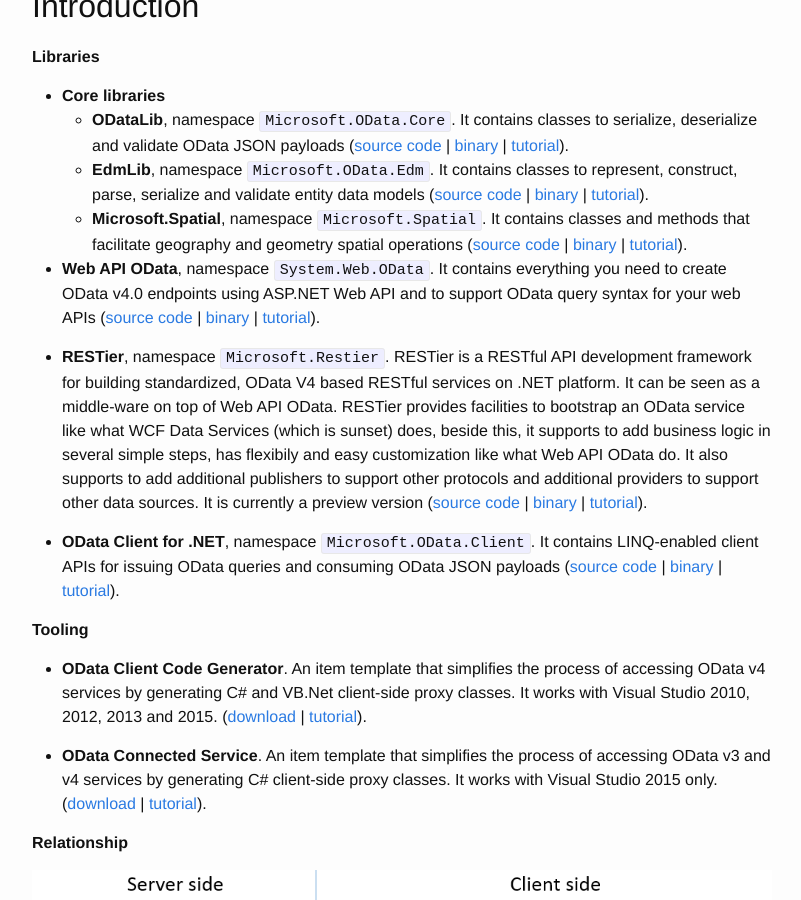
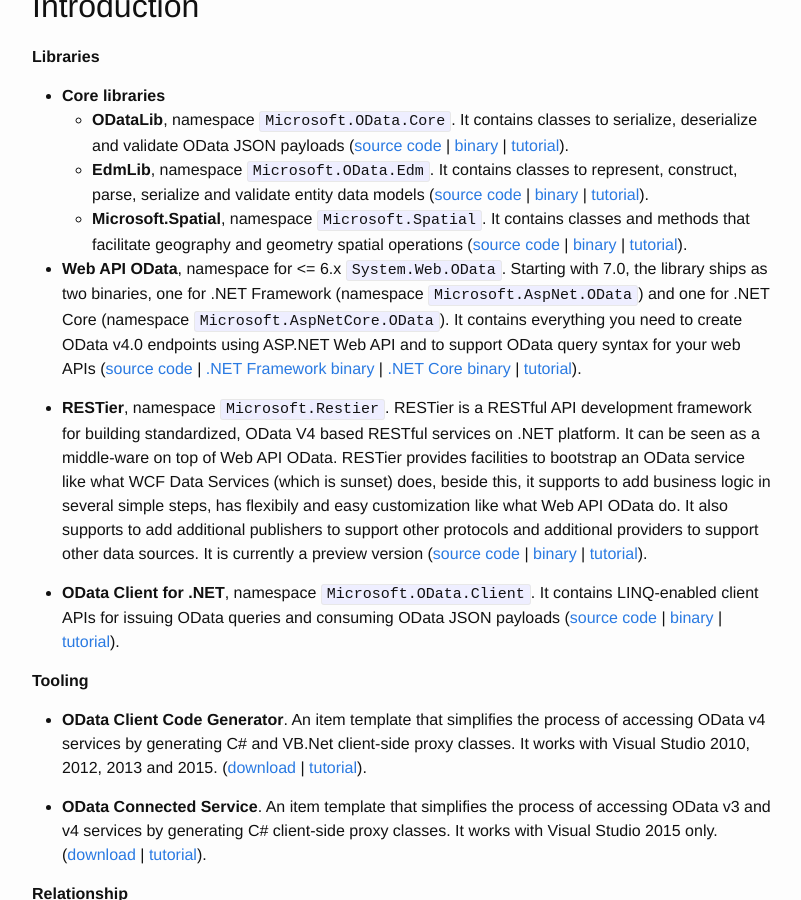
Before and after one commit to OData/odata.github.io, a Jekyll site: the page built from index.md, in a window 1280 px wide and 900 px high, scrolled down 557 px. Shown: the whole window, without its empty margins (238-1039 px from the left). Built offline with Jekyll 4.4.1, drawn with Linux system fonts in a browser that asks for light colours; our own code applies the rules of GitHub Pages for plain Markdown files.

Commit message:
Updating WebAPI for info on 7.0

```diff
--- a/index.md
+++ b/index.md
@@ -32,7 +32,7 @@ To build an OData V4 **client application** to consume OData v4 Service, start b
 	- **Microsoft.Spatial**, namespace `Microsoft.Spatial`. It contains classes and methods that facilitate geography and geometry spatial operations ([source code](https://github.com/OData/odata.net/) \| [binary](http://www.nuget.org/packages/Microsoft.Spatial/) \| [tutorial](http://odata.github.io/odata.net/)).
 
 
-- **Web API OData**, namespace `System.Web.OData`. It contains everything you need to create OData v4.0 endpoints using ASP.NET Web API and to support OData query syntax for your web APIs ([source code](https://github.com/OData/WebApi) \| [binary](http://www.nuget.org/packages/Microsoft.AspNet.OData/) \| [tutorial](http://odata.github.io/WebApi/)).
+- **Web API OData**, namespace for <= 6.x `System.Web.OData`. Starting with 7.0, the library ships as two binaries, one for .NET Framework (namespace `Microsoft.AspNet.OData`) and one for .NET Core (namespace `Microsoft.AspNetCore.OData`). It contains everything you need to create OData v4.0 endpoints using ASP.NET Web API and to support OData query syntax for your web APIs ([source code](https://github.com/OData/WebApi) \| [.NET Framework binary](http://www.nuget.org/packages/Microsoft.AspNet.OData/) \| [.NET Core binary](http://www.nuget.org/packages/Microsoft.AspNetCore.OData/) \| [tutorial](http://odata.github.io/WebApi/)).
 
 - **RESTier**, namespace `Microsoft.Restier`. RESTier is a RESTful API development framework for building standardized, OData V4 based RESTful services on .NET platform. It can be seen as a middle-ware on top of Web API OData. RESTier provides facilities to bootstrap an OData service like what WCF Data Services (which is sunset) does, beside this, it supports to add business logic in several simple steps, has flexibily and easy customization like what Web API OData do. It also supports to add additional publishers to support other protocols and additional providers to support other data sources. It is currently a preview version ([source code](https://github.com/OData/RESTier) \| [binary](http://www.nuget.org/packages/Microsoft.Restier/) \| [tutorial](http://odata.github.io/RESTier/)).
 
```
